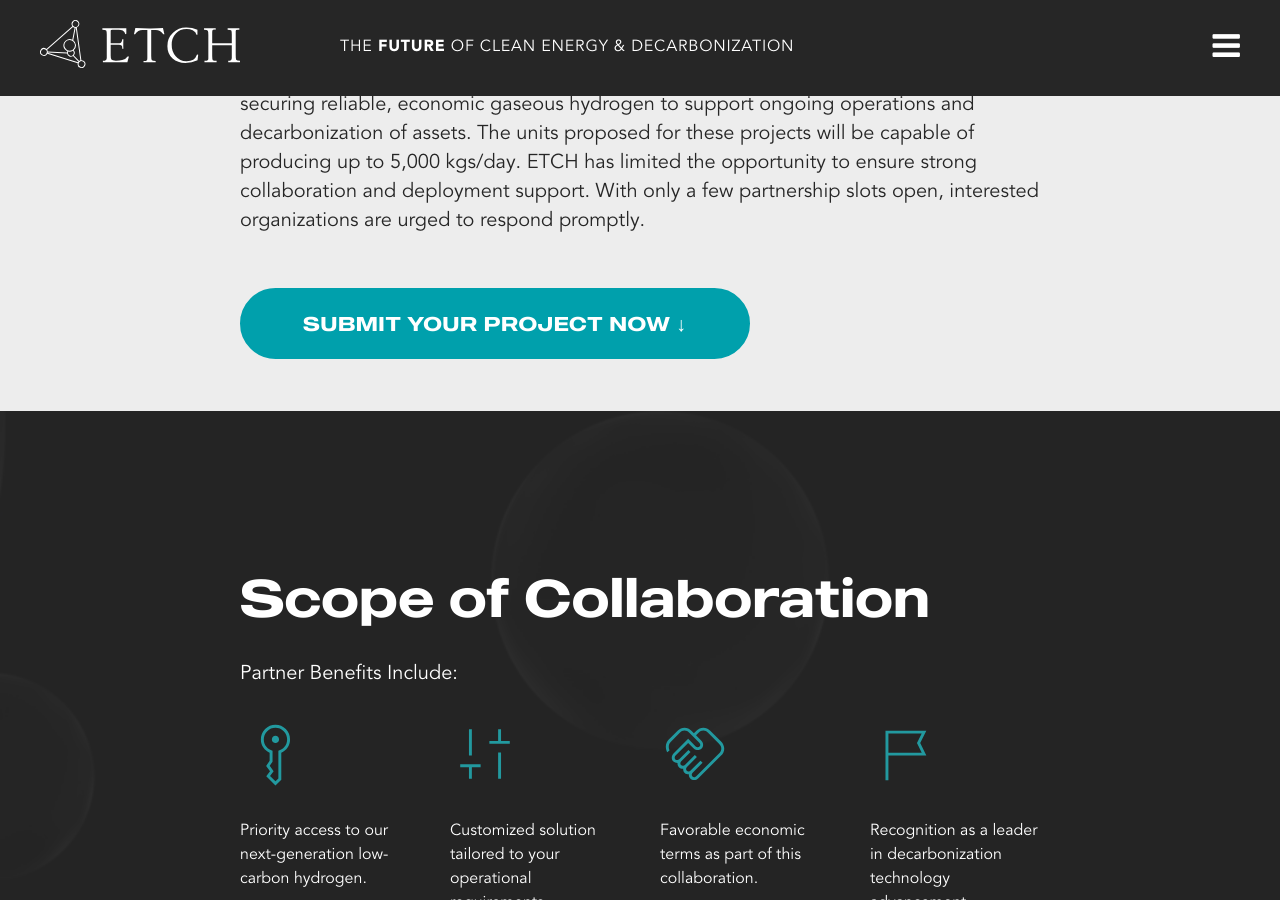
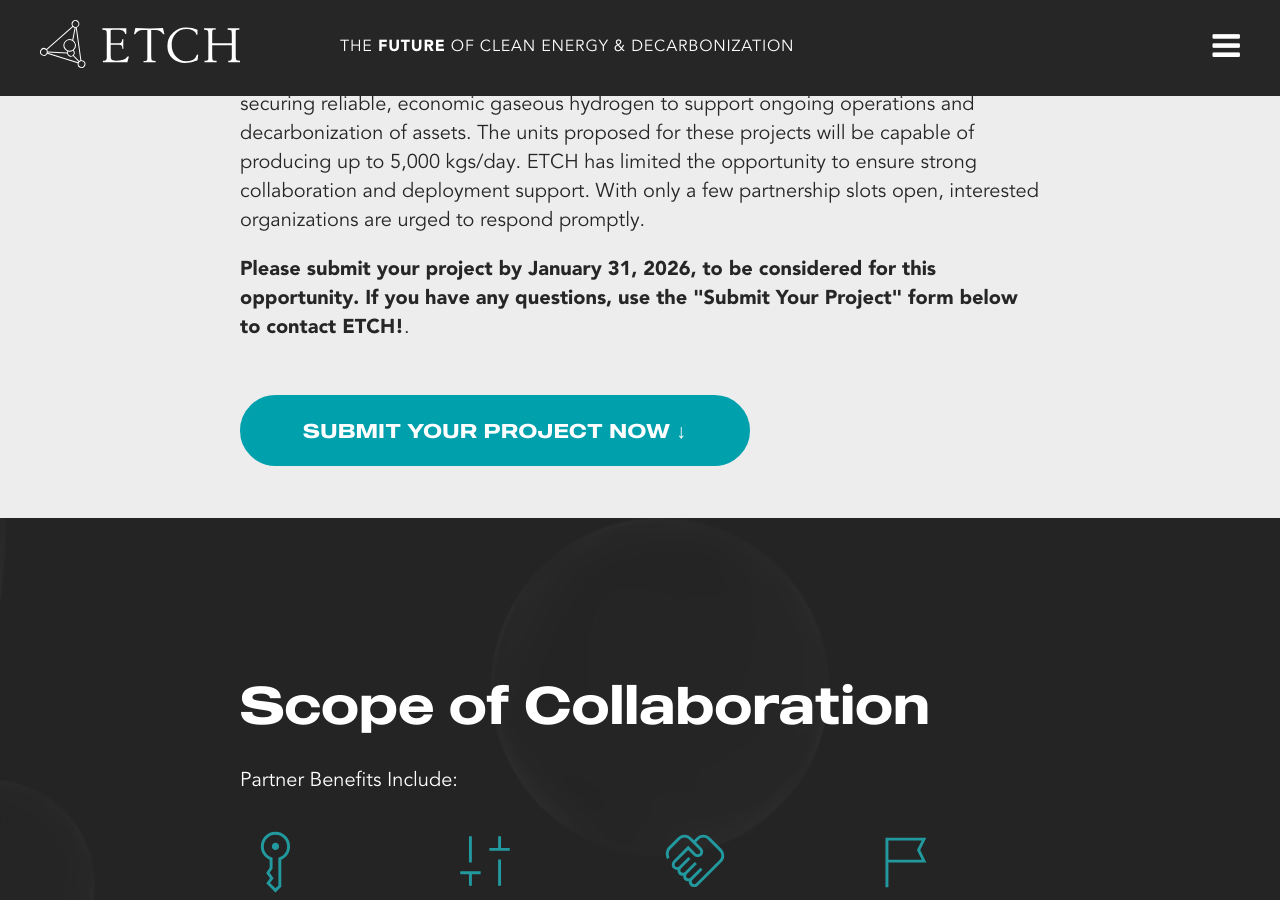
Before and after one commit to weareoutright/etchmaterials_jekyll, a Jekyll site: the page built from collaborate-with-etch/index.html, in a window 1280 px wide and 900 px high, scrolled down 301 px. Built offline with Jekyll 4.4.1, drawn with Linux system fonts in a browser that asks for light colours.

Commit message:
Add date/time cutoff to collaborate with ETCH page.
Signed-off-by: Tim Arnold <tim@weareoutright.com>

```diff
--- a/collaborate-with-etch/index.html
+++ b/collaborate-with-etch/index.html
@@ -19,6 +19,8 @@ last_modified_at: 2025-11-10
                 ETCH has limited the opportunity to ensure strong collaboration and deployment
                 support. With only a few partnership slots open, interested organizations are urged to
                 respond promptly.</p>
+
+            <p><strong>Please submit your project by January 31, 2026, to be considered for this opportunity.  If you have any questions, use the "Submit Your Project" form below to contact ETCH!</strong>.</p>
 
             <a class="submit-jumplink" href="#submit-your-project"><button class="submit-project-btn">Submit Your Project Now ↓</button></a>
 
```
